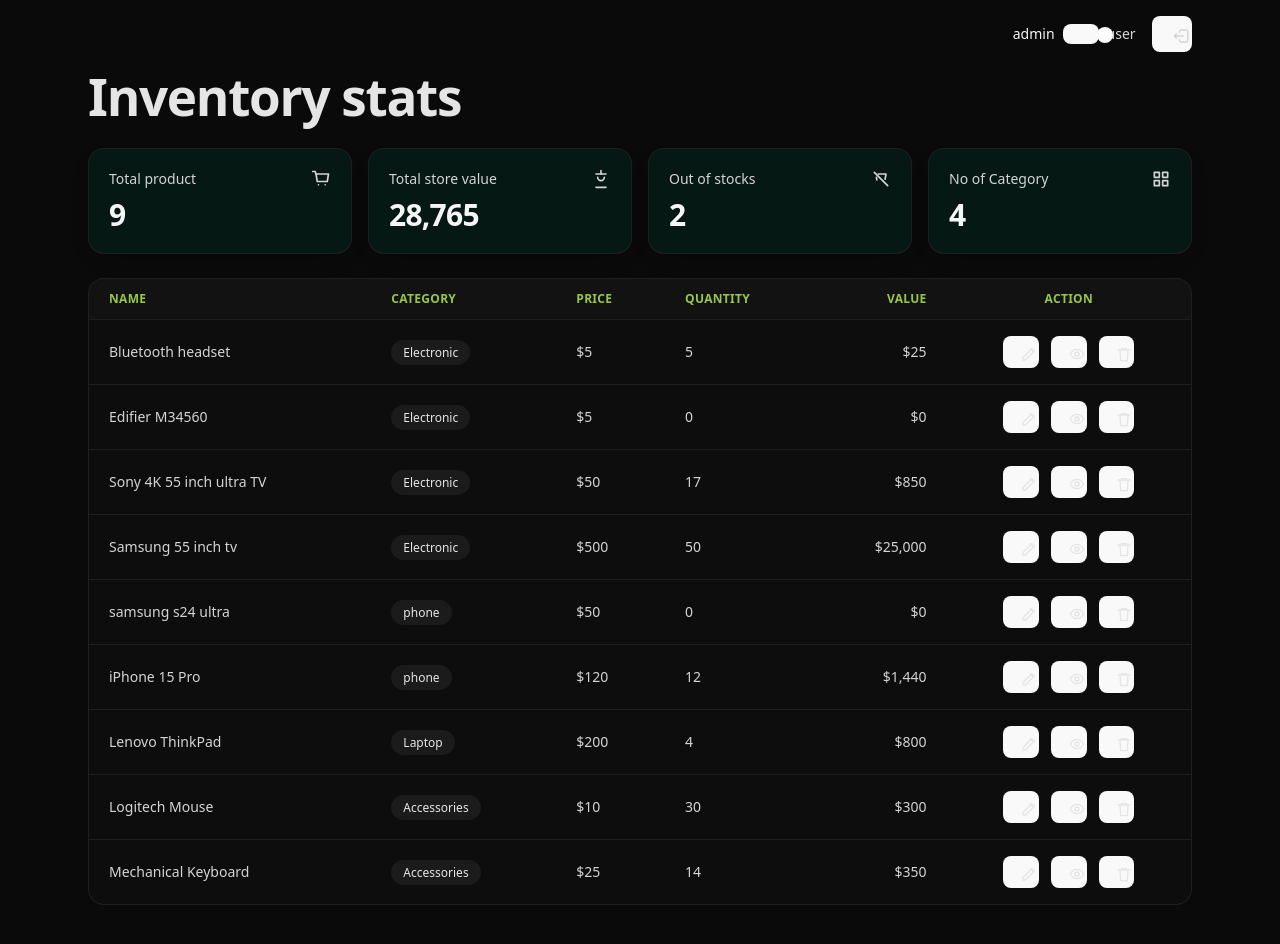
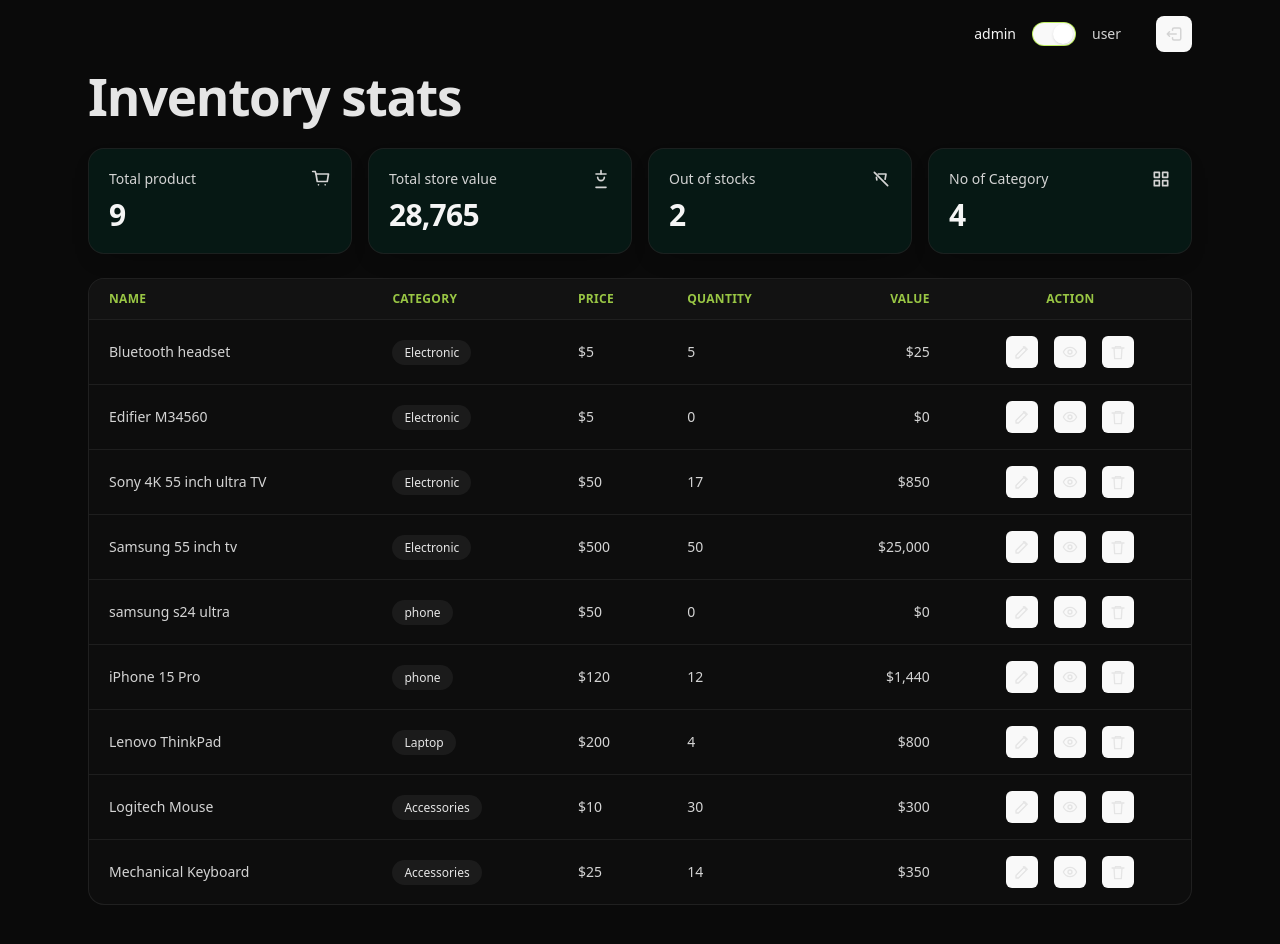
Before and after one commit to Kushagra-234/Lucidity, a React (Vite) app: page / in a window 1280 px wide. Built offline with nearby package versions, Linux system fonts and the light colour scheme; no server answers.

Commit message:
fix(ui): use Tailwind switch to prevent toggle knob overflow

```diff
--- a/src/core/layout/TopNav.tsx
+++ b/src/core/layout/TopNav.tsx
@@ -10,25 +10,35 @@ export function TopNav({ mode, onModeChange }: Props) {
 
   return (
     <header className="flex items-center justify-end gap-4 px-6 py-4">
-      <div className="flex items-center gap-2 text-sm text-neutral-300">
-        <span className={isAdmin ? "text-neutral-100" : ""}>admin</span>
+      <div className="flex items-center gap-4 text-sm text-neutral-300">
+        <span
+          className={`w-12 shrink-0 text-right ${isAdmin ? "text-neutral-100" : ""}`}
+        >
+          admin
+        </span>
         <button
           type="button"
+          role="switch"
+          aria-checked={isAdmin}
           onClick={() => onModeChange(isAdmin ? "user" : "admin")}
           className={
-            "relative h-5 w-9 rounded-full transition-colors " +
-            (isAdmin ? "bg-lime-500/80" : "bg-neutral-600")
+            "relative inline-flex h-6 w-11 shrink-0 items-center rounded-full border transition-colors focus:outline-none focus:ring-2 focus:ring-sky-300/60 " +
+            (isAdmin
+              ? "border-lime-400/60 bg-lime-500/70"
+              : "border-neutral-700 bg-neutral-700/70")
           }
           aria-label="Toggle view mode"
         >
           <span
             className={
-              "absolute top-0.5 h-4 w-4 rounded-full bg-white transition-transform " +
-              (isAdmin ? "translate-x-4" : "translate-x-0.5")
+              "pointer-events-none inline-block h-5 w-5 transform rounded-full bg-white shadow transition-transform " +
+              (isAdmin ? "translate-x-5" : "translate-x-1")
             }
           />
         </button>
-        <span className={!isAdmin ? "text-neutral-100" : ""}>user</span>
+        <span className={`w-12 shrink-0 ${!isAdmin ? "text-neutral-100" : ""}`}>
+          user
+        </span>
       </div>
 
       <button
--- a/src/features/inventory/components/ProductTable.tsx
+++ b/src/features/inventory/components/ProductTable.tsx
@@ -61,7 +61,7 @@ export function ProductTable({
                   {formatMoney(value)}
                 </Td>
                 <Td>
-                  <div className="flex items-center justify-center gap-3">
+                  <div className="flex flex-nowrap items-center justify-center gap-4 whitespace-nowrap">
                     <ActionIconButton
                       label="Edit"
                       disabled={disableActions}
@@ -126,7 +126,7 @@ function ActionIconButton({
       disabled={disabled}
       onClick={onClick}
       className={
-        "grid h-8 w-8 place-items-center rounded-md transition-colors " +
+        "inline-flex h-8 w-8 items-center justify-center rounded-md transition-colors " +
         (disabled
           ? "cursor-not-allowed bg-neutral-800/30 text-neutral-500"
           : "bg-neutral-800/50 text-neutral-200 hover:bg-neutral-800 hover:text-neutral-100")
@@ -175,13 +175,10 @@ function EyeIcon() {
         d="M2 12s3.5-7 10-7 10 7 10 7-3.5 7-10 7S2 12 2 12Z"
         stroke="currentColor"
         strokeWidth="2"
+        strokeLinecap="round"
         strokeLinejoin="round"
       />
-      <path
-        d="M12 15a3 3 0 1 0 0-6 3 3 0 0 0 0 6Z"
-        stroke="currentColor"
-        strokeWidth="2"
-      />
+      <circle cx="12" cy="12" r="3" stroke="currentColor" strokeWidth="2" />
     </svg>
   );
 }
--- a/src/index.css
+++ b/src/index.css
@@ -43,22 +43,8 @@ h1 {
 }
 
 button {
-  border-radius: 8px;
-  border: 1px solid transparent;
-  padding: 0.6em 1.2em;
-  font-size: 1em;
-  font-weight: 500;
   font-family: inherit;
-  background-color: #1a1a1a;
   cursor: pointer;
-  transition: border-color 0.25s;
-}
-button:hover {
-  border-color: #646cff;
-}
-button:focus,
-button:focus-visible {
-  outline: 4px auto -webkit-focus-ring-color;
 }
 
 @media (prefers-color-scheme: light) {
```
